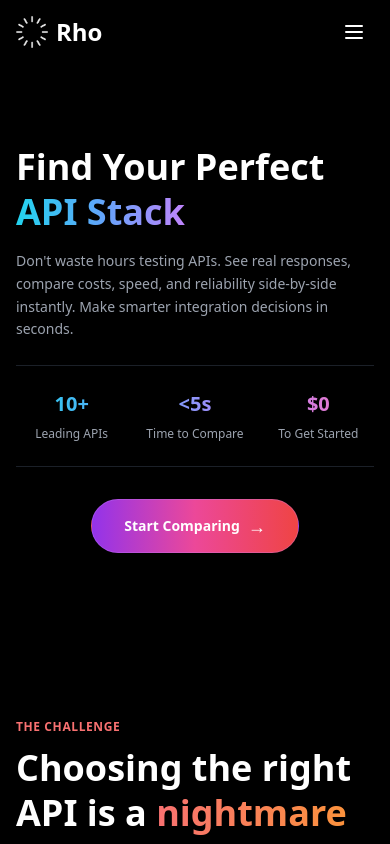
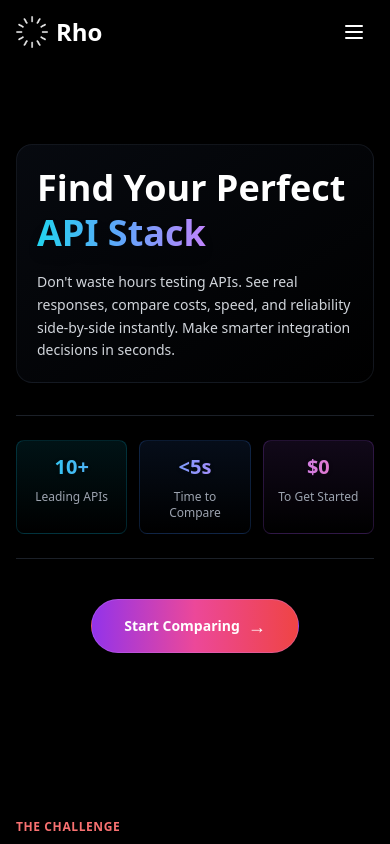
Before and after one commit to rainazab/CH12.0, a Next.js app in the folder rho-api-platform/: page / in a window 390 px wide. Shown: the top 844 px of the page. Built offline with nearby package versions, Linux system fonts and the light colour scheme; no server answers.

Commit message:
Add rich CSS styling to hero section for mobile - backgrounds, borders, gradients, and visual depth

```diff
--- a/rho-api-platform/app/page.tsx
+++ b/rho-api-platform/app/page.tsx
@@ -86,31 +86,32 @@ export default function Home() {
         <div className="max-w-7xl mx-auto w-full">
           <div className="grid grid-cols-1 lg:grid-cols-2 gap-8 lg:gap-12 items-center">
             {/* Left: Content */}
-            <div className="space-y-6 sm:space-y-7 lg:space-y-8 w-full">
-              <div className="space-y-4 sm:space-y-5 lg:space-y-6">
+            <div className="space-y-8 sm:space-y-7 lg:space-y-8 w-full">
+              {/* Content Box with Background */}
+              <div className="space-y-4 sm:space-y-5 lg:space-y-6 lg:p-0 p-5 sm:p-6 rounded-2xl sm:rounded-none bg-gradient-to-br from-gray-900/40 via-gray-900/20 to-transparent sm:bg-transparent border sm:border-none border-gray-700/30 backdrop-blur-sm sm:backdrop-blur-none">
                 <h1 className="text-4xl sm:text-5xl lg:text-7xl font-bold text-white leading-tight">
                   Find Your Perfect{' '}
-                  <span className="bg-gradient-to-r from-cyan-400 via-blue-400 to-purple-400 bg-clip-text text-transparent">
+                  <span className="bg-gradient-to-r from-cyan-400 via-blue-400 to-purple-400 bg-clip-text text-transparent drop-shadow-lg filter">
                     API Stack
                   </span>
                 </h1>
-                <p className="text-sm sm:text-base lg:text-xl text-gray-400 leading-relaxed max-w-2xl">
+                <p className="text-sm sm:text-base lg:text-xl text-gray-300 sm:text-gray-400 leading-relaxed max-w-2xl">
                   Don't waste hours testing APIs. See real responses, compare costs, speed, and reliability side-by-side instantly. Make smarter integration decisions in seconds.
                 </p>
               </div>
 
               {/* Stats */}
               <div className="grid grid-cols-3 gap-3 sm:gap-6 py-6 sm:py-8 lg:py-8 border-y border-gray-700/50 w-full text-center">
-                <div className="space-y-2">
-                  <div className="text-xl sm:text-2xl lg:text-3xl font-bold bg-gradient-to-r from-cyan-400 to-blue-400 bg-clip-text text-transparent">10+</div>
+                <div className="space-y-2 p-3 sm:p-0 rounded-lg sm:rounded-none bg-gradient-to-b from-cyan-500/10 to-transparent sm:bg-transparent border sm:border-none border-cyan-500/20 sm:border-transparent">
+                  <div className="text-xl sm:text-2xl lg:text-3xl font-bold bg-gradient-to-r from-cyan-400 to-blue-400 bg-clip-text text-transparent drop-shadow">10+</div>
                   <p className="text-xs sm:text-sm text-gray-400 font-medium">Leading APIs</p>
                 </div>
-                <div className="space-y-2">
-                  <div className="text-xl sm:text-2xl lg:text-3xl font-bold bg-gradient-to-r from-blue-400 to-purple-400 bg-clip-text text-transparent">&lt;5s</div>
+                <div className="space-y-2 p-3 sm:p-0 rounded-lg sm:rounded-none bg-gradient-to-b from-blue-500/10 to-transparent sm:bg-transparent border sm:border-none border-blue-500/20 sm:border-transparent">
+                  <div className="text-xl sm:text-2xl lg:text-3xl font-bold bg-gradient-to-r from-blue-400 to-purple-400 bg-clip-text text-transparent drop-shadow">&lt;5s</div>
                   <p className="text-xs sm:text-sm text-gray-400 font-medium">Time to Compare</p>
                 </div>
-                <div className="space-y-2">
-                  <div className="text-xl sm:text-2xl lg:text-3xl font-bold bg-gradient-to-r from-purple-400 to-pink-400 bg-clip-text text-transparent">$0</div>
+                <div className="space-y-2 p-3 sm:p-0 rounded-lg sm:rounded-none bg-gradient-to-b from-purple-500/10 to-transparent sm:bg-transparent border sm:border-none border-purple-500/20 sm:border-transparent">
+                  <div className="text-xl sm:text-2xl lg:text-3xl font-bold bg-gradient-to-r from-purple-400 to-pink-400 bg-clip-text text-transparent drop-shadow">$0</div>
                   <p className="text-xs sm:text-sm text-gray-400 font-medium">To Get Started</p>
                 </div>
               </div>
```
